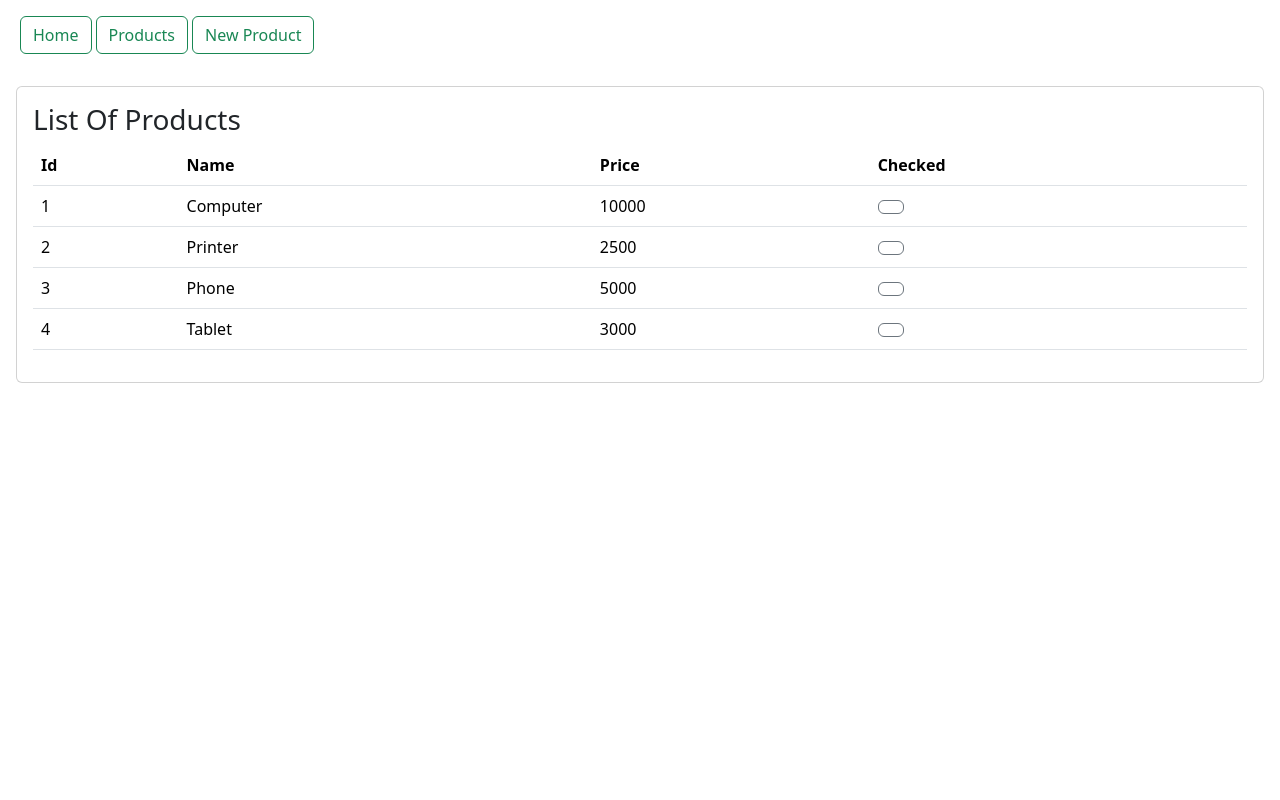
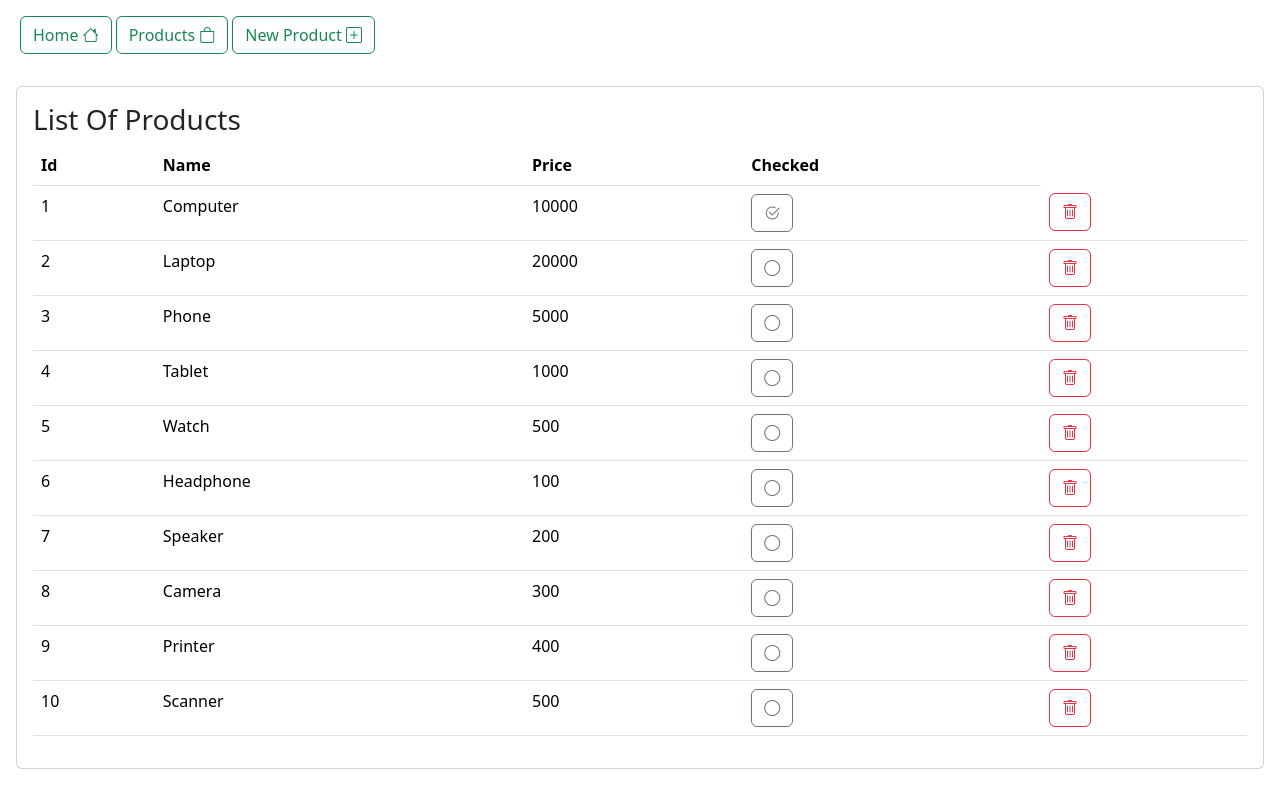
Before and after one commit to NouhaylaMouakkal/AngularFramework, an Angular app: page /products in a window 1280 px wide. Built offline with nearby package versions, Linux system fonts and the light colour scheme; data requests are answered from the project's data file.

Commit message:
finish products interface

```diff
--- a/angular.json
+++ b/angular.json
@@ -36,7 +36,8 @@
             ],
             "styles": [
               "src/styles.css",
-              "node_modules/bootstrap/dist/css/bootstrap.min.css"
+              "node_modules/bootstrap/dist/css/bootstrap.min.css",
+              "node_modules/bootstrap-icons/font/bootstrap-icons.css"
             ],
             "scripts": [],
             "server": "src/main.server.ts",
--- a/data/db.json
+++ b/data/db.json
@@ -1,26 +1,63 @@
 {
   "products": [
     {
-            "id": 1 ,
+      "id": "1",
       "name": "Computer",
       "price": 10000,
+      "checked": true
+    },
+    {
+      "id": "2",
+      "name": "Laptop  ",
+      "price": 20000,
       "checked": false
     },
     {
-            "id": 2 ,
-             "name": "Printer ",
-              "price": 2500,
-              "checked": true
-        },
-        {
-            "id": 3 ,
+      "id": "3",
       "name": "Phone   ",
       "price": 5000,
       "checked": false
-        },{
-            "id": 4 ,
+    },
+    {
+      "id": "4",
       "name": "Tablet  ",
-            "price": 3000,
+      "price": 1000,
+      "checked": false
+    },
+    {
+      "id": "5",
+      "name": "Watch   ",
+      "price": 500,
+      "checked": false
+    },
+    {
+      "id": "6",
+      "name": "Headphone",
+      "price": 100,
+      "checked": false
+    },
+    {
+      "id": "7",
+      "name": "Speaker",
+      "price": 200,
+      "checked": false
+    },
+    {
+      "id": "8",
+      "name": "Camera",
+      "price": 300,
+      "checked": false
+    },
+    {
+      "id": "9",
+      "name": "Printer",
+      "price": 400,
+      "checked": false
+    },
+    {
+      "id": "10",
+      "name": "Scanner",
+      "price": 500,
       "checked": false
     }
   ]
--- a/src/app/app.module.ts
+++ b/src/app/app.module.ts
@@ -7,6 +7,7 @@ import { HomeComponent } from './home/home.component';
 import { NewproductComponent } from './newproduct/newproduct.component';
 import { ProductsComponent } from './products/products.component';
 import { HttpClientModule } from '@angular/common/http';
+import { ProductService } from './services/product.service';
 
 @NgModule({
   declarations: [
--- /dev/null
+++ b/src/app/model/product.model.ts
@@ -0,0 +1,6 @@
+export interface Product {
+    id : number,
+    name : string,
+    price : number,
+    checked : boolean,
+}
--- a/src/app/products/products.component.html
+++ b/src/app/products/products.component.html
@@ -21,6 +21,11 @@
                                 <i [class]="product.checked?'bi bi-check2-circle':'bi bi-circle'"></i>
                             </button>
                         </td>
+                        <td>
+                            <button (click)="handleDelete(product)" class="btn btn-outline-danger">
+                                <i class="bi bi-trash"></i>
+                            </button>
+                        </td>
                     </tr>
                 </tbody>
             </table>
--- a/src/app/products/products.component.ts
+++ b/src/app/products/products.component.ts
@@ -1,5 +1,8 @@
 import { HttpClient } from '@angular/common/http';
 import { Component, OnInit } from '@angular/core';
+import { ProductService } from '../services/product.service';
+import { Product } from '../model/product.model';
+import { Observable } from 'rxjs';
 
 @Component({
   selector: 'app-products',
@@ -7,23 +10,42 @@ import { Component, OnInit } from '@angular/core';
   styleUrls: ['./products.component.css'] // Changed styleUrl to styleUrls
 })
 export class ProductsComponent implements OnInit {
-  products: any[] = [];
+  products: Array<Product>=[] ;
 
-  constructor(private http: HttpClient) {}
+  constructor(private productService:ProductService) {}
 
   ngOnInit() {
-    this.http.get<any[]>('http://localhost:8089/products')
-      .subscribe(
-        (data: any[]) => {
-          this.products = data;
-        },
-        (err: any) => {
-          console.error('There was an error!', err);
-        }
-      );
+    this.getProducts();
   }
 
-  handleCheckedProduct(product: any) {
-    product.checked = !product.checked;
+  getProducts() {
+    this.productService.getProducts().subscribe({
+      next: data => {
+        this.products = data;
+      },
+      error: error => {
+        console.error('There was an error!', error);
+      }
+    });
+      // this.products$ = this.productService.getProducts();
+  }
+
+  handleCheckedProduct(product: Product) {
+    this.productService.checkProduct(product).subscribe({
+      next: updatedProduct => {
+        product.checked = !product.checked;
+        // this.getProducts();
+    }
+    });
+  }
+
+  handleDelete(product: Product) {
+    if(confirm('Are you sure you want to delete this product?'))
+    this.productService.deleteProduct(product).subscribe({
+      next: value => {
+        // this.getProducts();
+        this.products = this.products.filter(p => p.id !== product.id);
+      }
+    });
   }
 }
--- /dev/null
+++ b/src/app/services/product.service.ts
@@ -0,0 +1,27 @@
+import { Injectable } from '@angular/core';
+import { Observable } from 'rxjs';
+import { HttpClient } from '@angular/common/http';
+import { Product } from '../model/product.model';
+
+@Injectable({
+  providedIn: 'root'
+})
+export class ProductService {
+  http: HttpClient;
+
+  constructor(http: HttpClient) {
+    this.http = http;
+  }
+
+  public getProducts(): Observable<Array<Product>> {
+    return this.http.get<Array<Product>>('http://localhost:8089/products') as Observable<any>;
+  }
+
+  public checkProduct(product: Product): Observable<any> {
+    return this.http.patch<Product>(`http://localhost:8089/products/${product.id}`, { checked: !product.checked }) as Observable<any>;
+  }
+
+  public deleteProduct(product: Product){
+    return this.http.delete<any>(`http://localhost:8089/products/${product.id}`);
+  }
+}
```
Also changed, not shown: 1 other file (tests, documents, lock files or other folders). Lines whose indentation alone changed are shown as unchanged.
